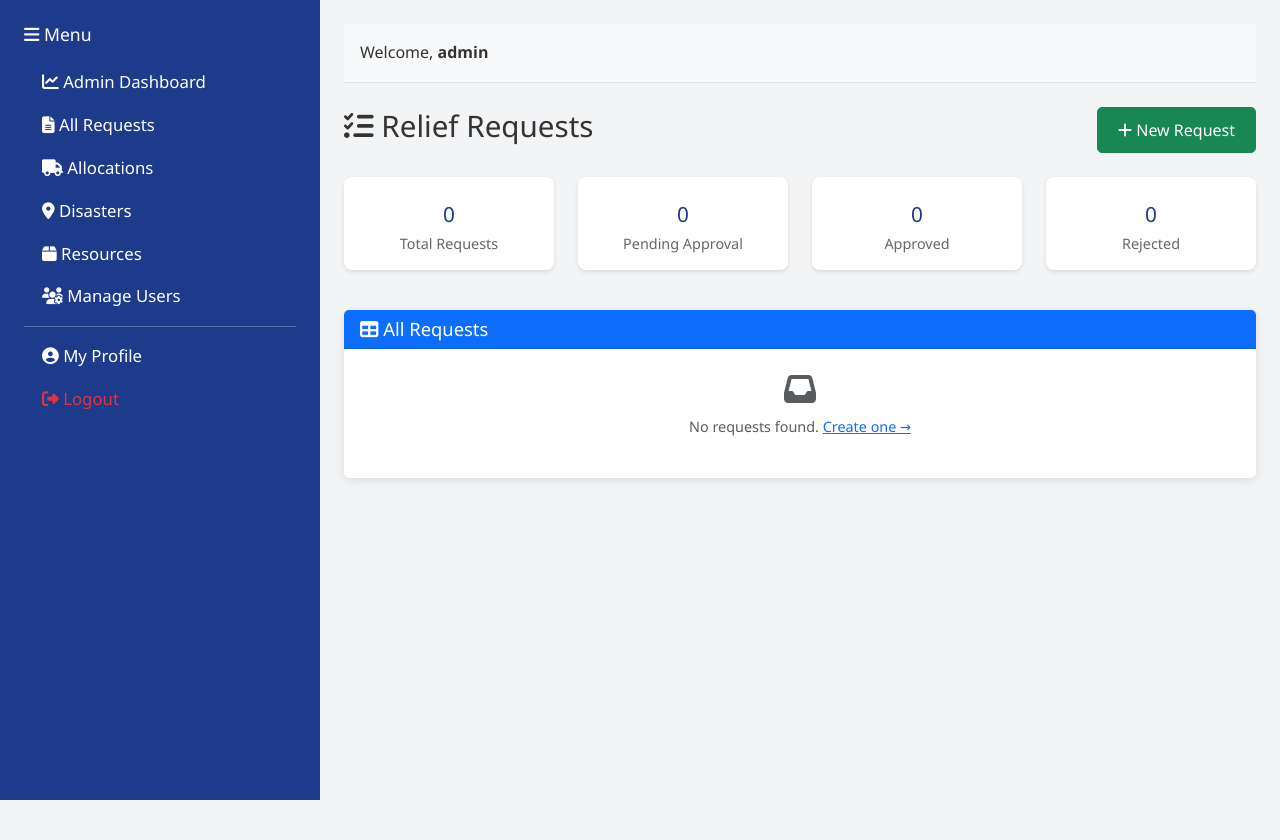
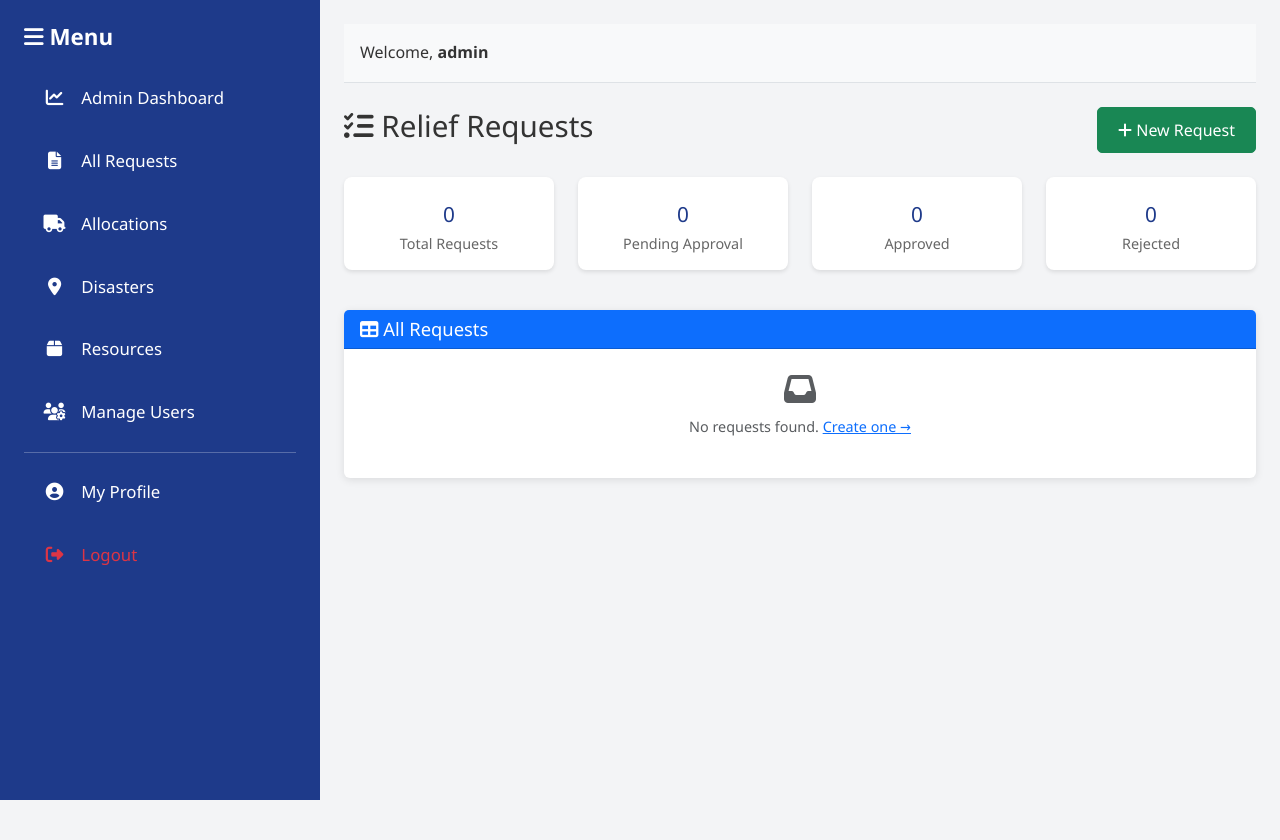
Before and after one commit to Navin248/DMS, a PHP site: page /requests/view_requests.php in a window 1280 px wide. Shown: the top 840 px of the page. Run offline with PHP 8.4, Linux system fonts and the light colour scheme; a user stored in the database is signed in; data comes from the database, SQL or seed files in the repository; data that the repository does not hold is empty.

Commit message:
fix: make 'My Requests' tab stats real-time and increase sidebar font size
- Updated queries in worker/my_requests.php to correctly read from both requests and allocations tables using COALESCE logic
- Ensured tab filters exactly match the UI stats counters
- Increased sidebar font size to 1.15rem, aligned icons, and added hover effects in assets/css/style.css

```diff
--- a/assets/css/style.css
+++ b/assets/css/style.css
@@ -231,6 +231,30 @@ small, .small, .text-muted {
     font-size: 0.9rem !important;
 }
 
+/* Sidebar Navigation Styling */
+nav.bg-dark ul li a {
+    font-size: 1.15rem; /* Increased font size */
+    padding: 0.6rem 0.5rem; /* Added padding for better clickability */
+    display: block;
+    transition: all 0.2s;
+    border-radius: 6px;
+}
+nav.bg-dark ul li a i {
+    width: 25px; /* Ensures icons are perfectly aligned */
+    text-align: center;
+    margin-right: 10px;
+    font-size: 1.1rem;
+}
+nav.bg-dark ul li a:hover {
+    color: #F97316 !important;
+    background-color: rgba(255, 255, 255, 0.05); /* Subtle highlight effect */
+    transform: translateX(4px); /* Nice indent animation */
+}
+nav.bg-dark h5 {
+    font-size: 1.4rem;
+    font-weight: 600;
+}
+
 /* Responsive */
 @media (max-width: 768px) {
     nav {
```
Also changed, not shown: worker/my_requests.php (+31 -10 lines).
